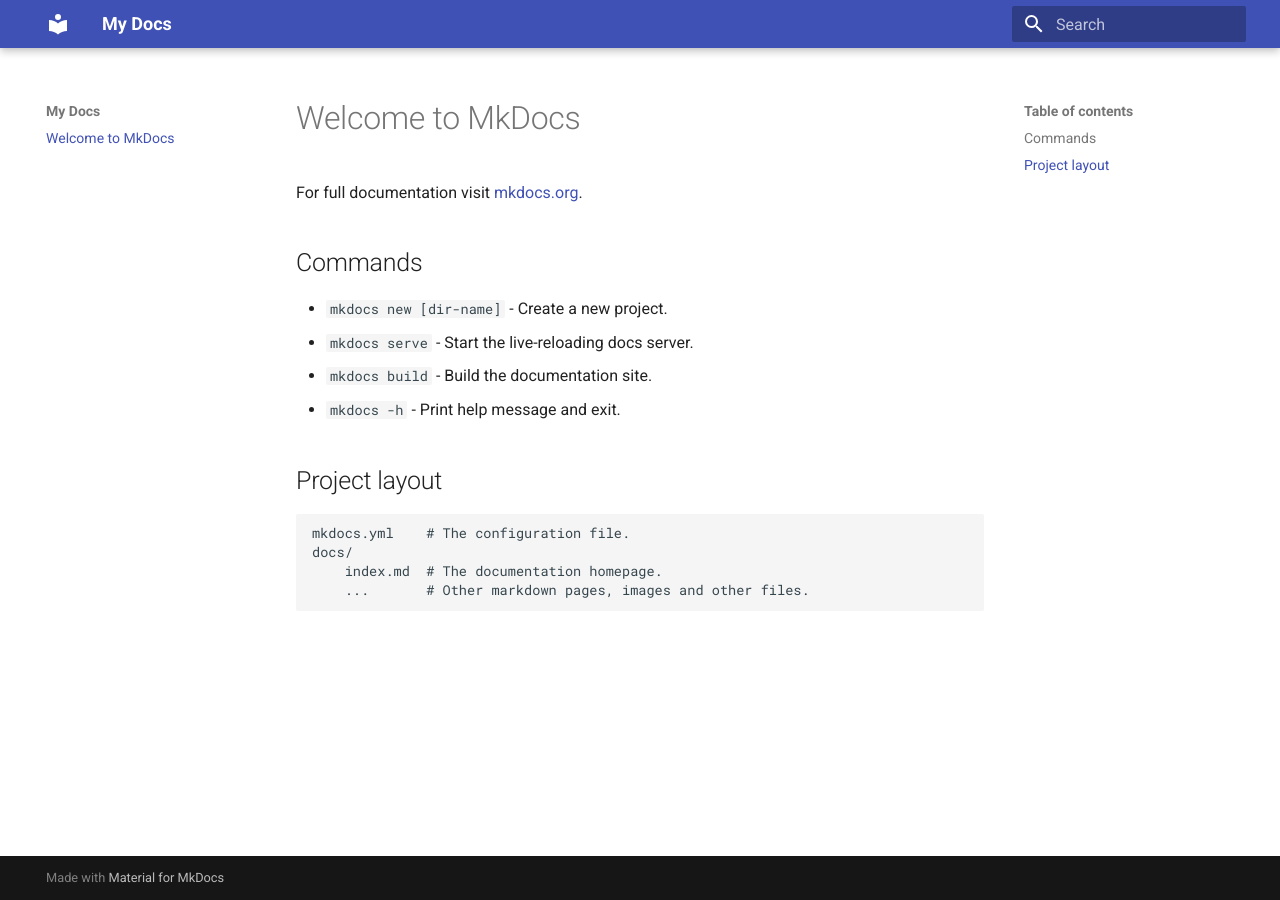
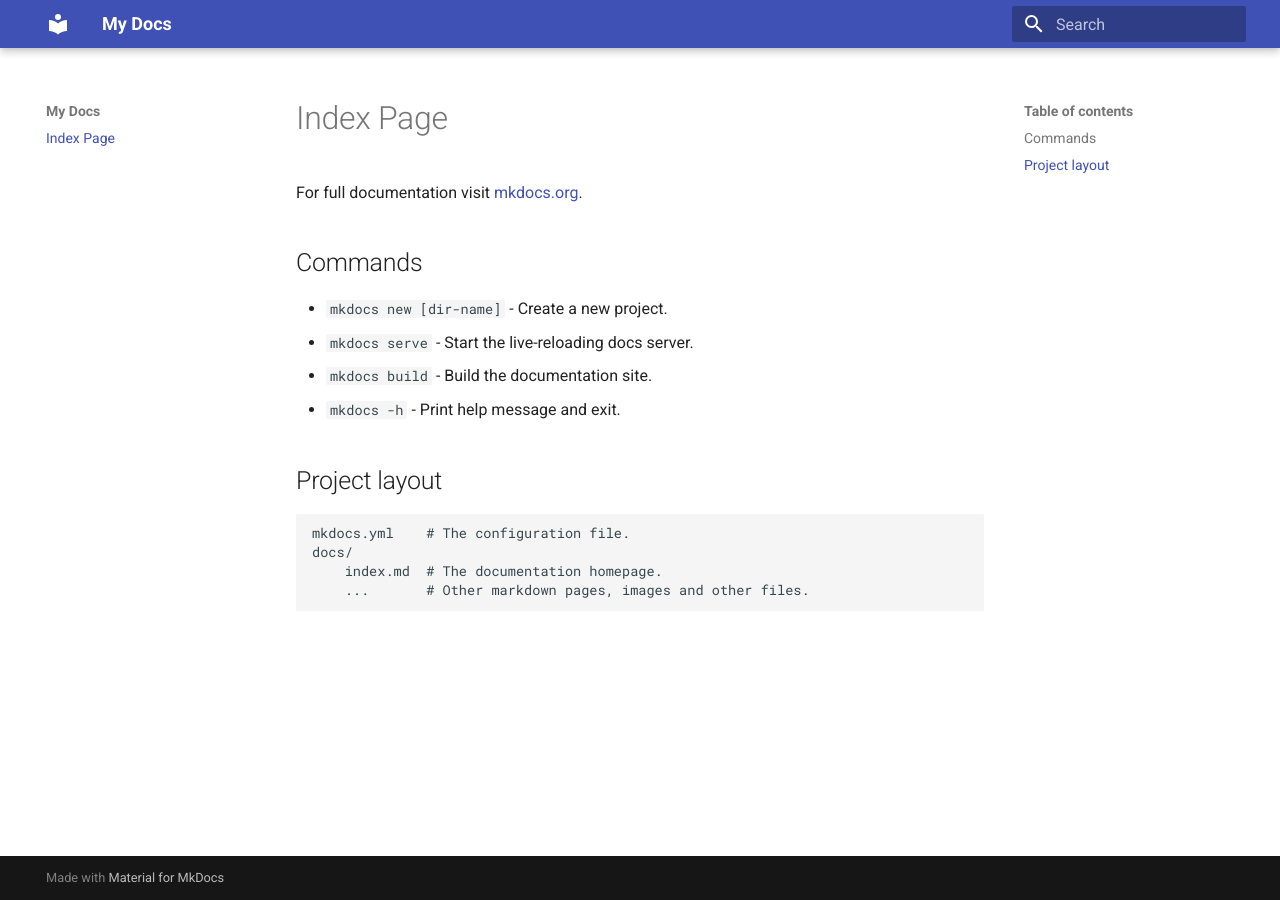
Before and after one commit to Sandesh-hase/material-for-mkdocs, an MkDocs documentation site: the page built from docs/index.md, in a window 1280 px wide. Built offline with MkDocs 1.6.1 and Material for MkDocs 9.7.7, drawn with Linux system fonts in a browser that asks for light colours.

```diff
--- a/docs/index.md
+++ b/docs/index.md
@@ -1,4 +1,4 @@
-# Welcome to MkDocs
+# Index Page
 
 For full documentation visit [mkdocs.org](https://www.mkdocs.org).
 
```
